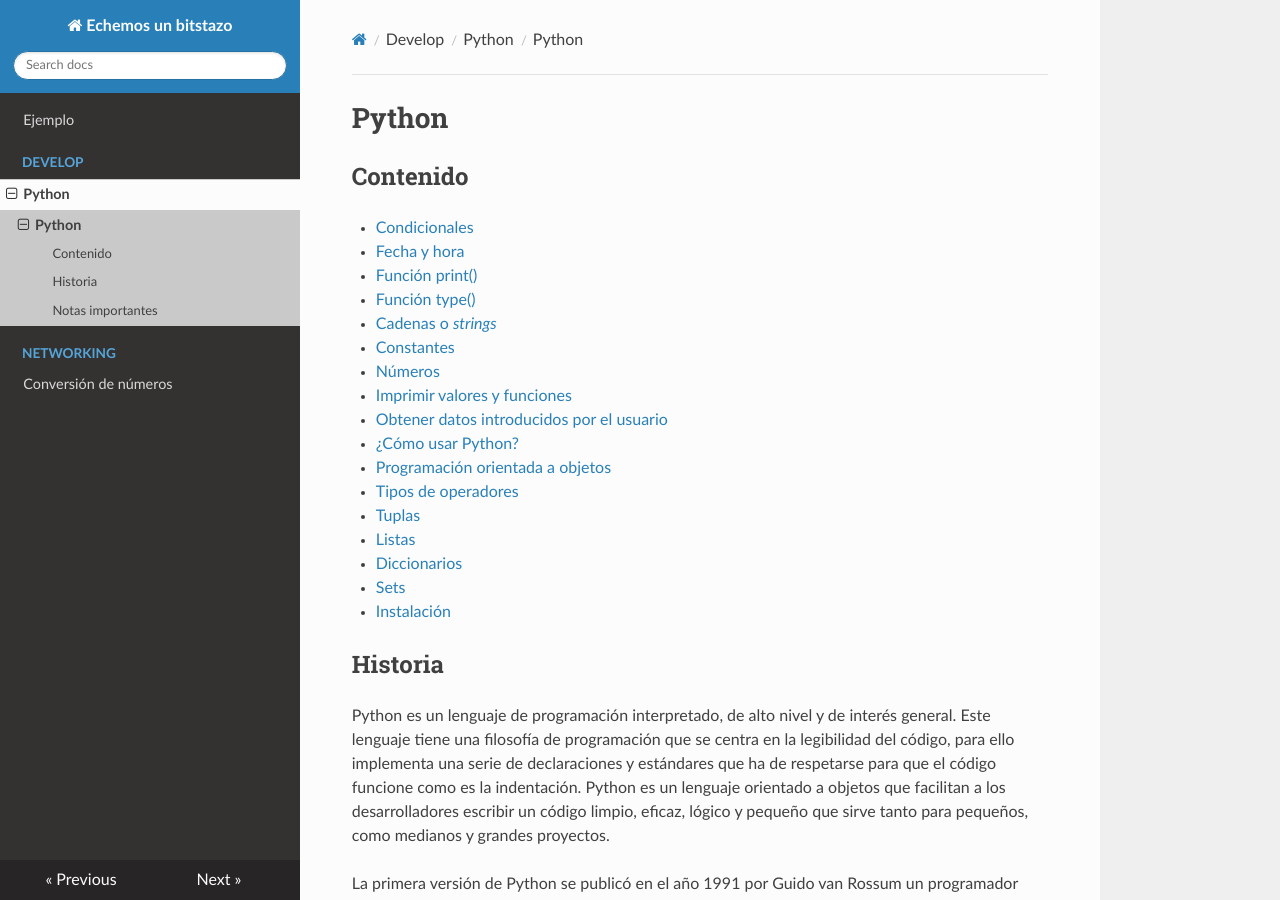
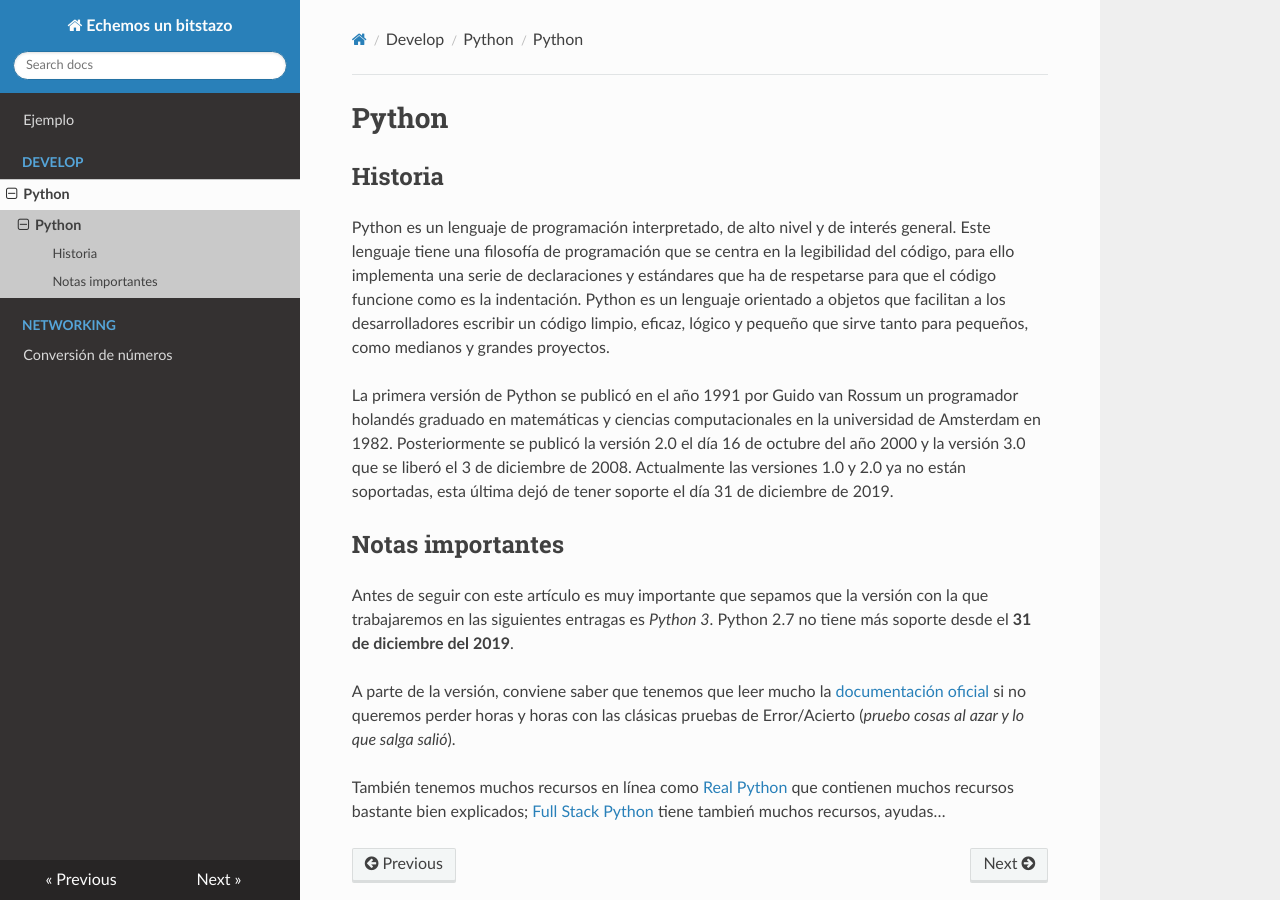
Before and after one commit to sincorchetes/echemosunbitstazo-docs, an MkDocs documentation site: the page built from docs/develop/python/index.md, in a window 1280 px wide and 900 px high. Built offline with MkDocs 1.6.1, drawn with Linux system fonts in a browser that asks for light colours; nearby versions of some CDN libraries.

Commit message:
Actualización

```diff
--- a/docs/develop/python/index.md
+++ b/docs/develop/python/index.md
@@ -1,24 +1,4 @@
 # Python
-
-## Contenido
-
-- [Condicionales](https://echemosunbitstazo.es/devel/python/Controles de flujo.html)
-- [Fecha y hora](https://echemosunbitstazo.es/devel/python/Fecha y hora.html)
-- [Función print()](https://echemosunbitstazo.es/devel/python/Función print%2C type y ver los diferentes tipos de datos.html)
-- [Función type()](https://echemosunbitstazo.es/devel/python/Función print%2C type y ver los diferentes tipos de datos.html#funcion-type)
-- [Cadenas o *strings*](https://echemosunbitstazo.es/devel/python/Función print%2C type y ver los diferentes tipos de datos.html#cadenas-o-strings)
-- [Constantes](https://echemosunbitstazo.es/devel/python/Función print%2C type y ver los diferentes tipos de datos.html#constantes)
-- [Números](https://echemosunbitstazo.es/devel/python/Función print%2C type y ver los diferentes tipos de datos.html#numeros)
-- [Imprimir valores y funciones](https://echemosunbitstazo.es/devel/python/Imprimir valores y funciones.html)
-- [Obtener datos introducidos por el usuario](https://echemosunbitstazo.es/devel/python/Introducir datos y control de excepciones.html)
-- [¿Cómo usar Python?](https://echemosunbitstazo.es/devel/python/Intérprete%2C comentarios%2C identificadores y palabras clave.html)
-- [Programación orientada a objetos](https://echemosunbitstazo.es/devel/python/Programación Orientada a Objetos.html)
-- [Tipos de operadores](https://echemosunbitstazo.es/devel/python/Tipos de operadores e introducción a los módulos.html)
-- [Tuplas](https://echemosunbitstazo.es/devel/python/Tuplas%2C listas%2C diccionarios y sets.html)
-- [Listas](https://echemosunbitstazo.es/devel/python/Tuplas%2C listas%2C diccionarios y sets.html#listas)
-- [Diccionarios](https://echemosunbitstazo.es/devel/python/Tuplas%2C listas%2C diccionarios y sets.html#diccionarios)
-- [Sets](https://echemosunbitstazo.es/devel/python/Tuplas%2C listas%2C diccionarios y sets.html#sets)
-- [Instalación](https://echemosunbitstazo.es/devel/python/Preparando el entorno/Preparando el entorno.html)
 
 ## Historia
 
```
